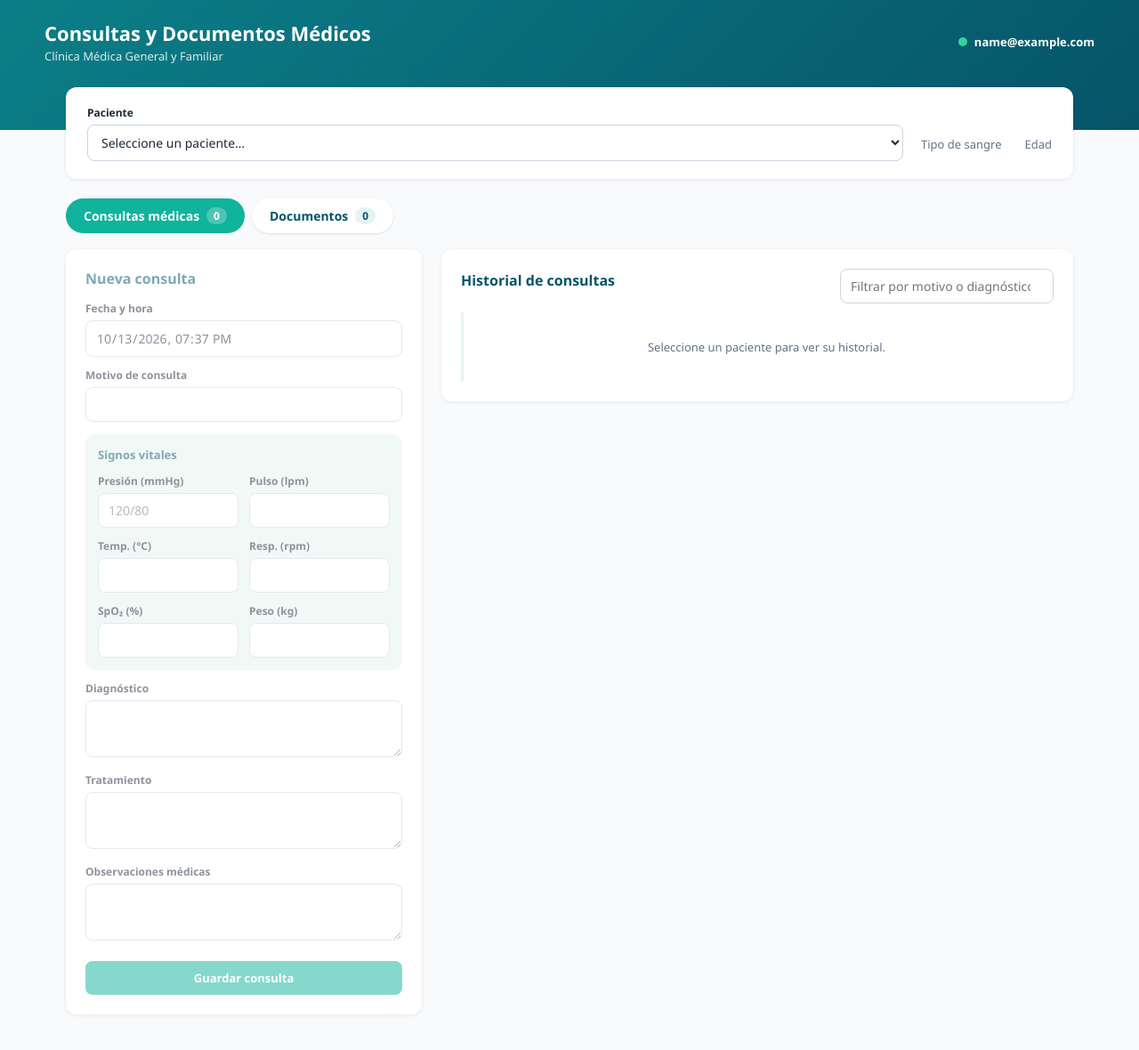
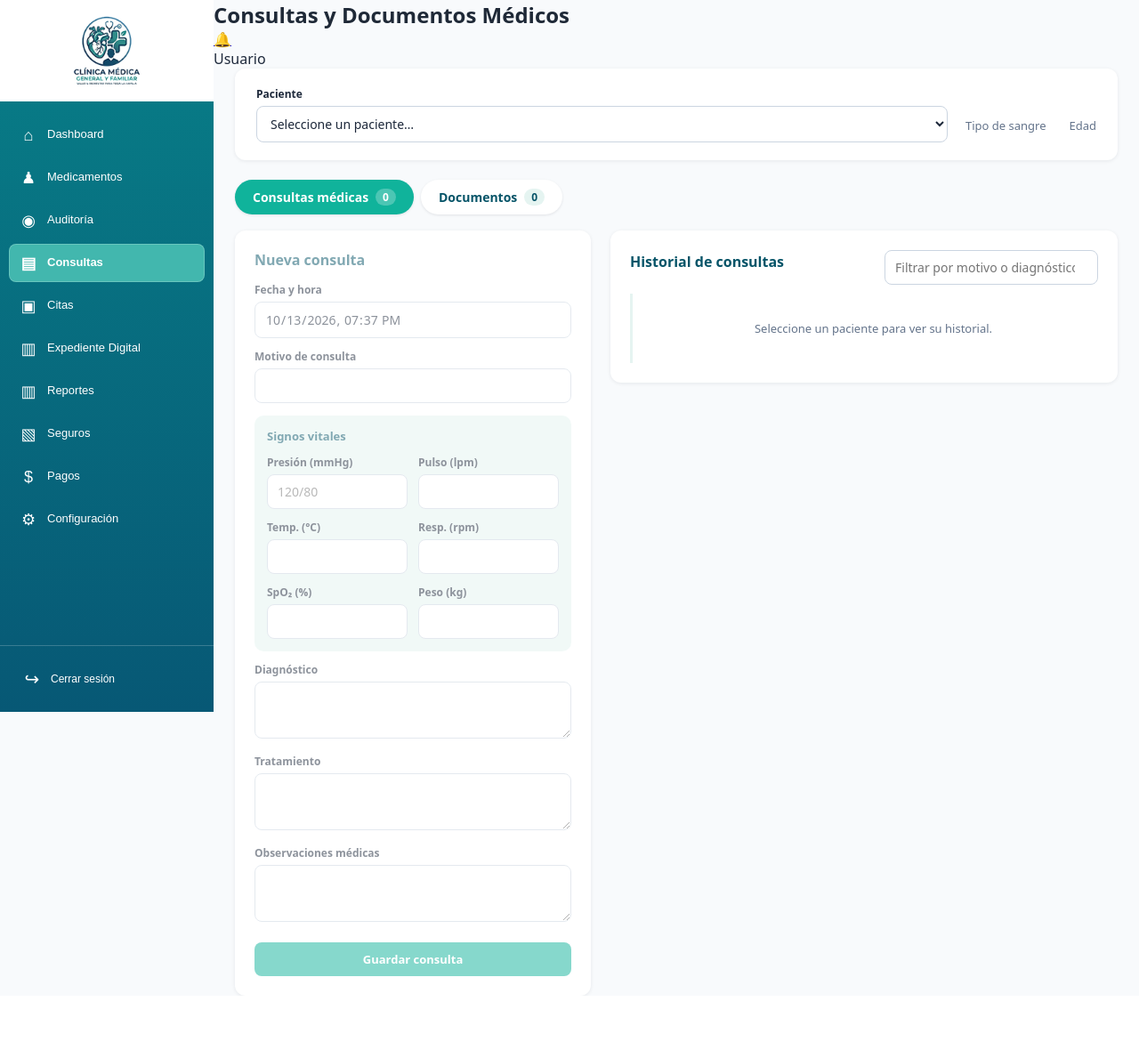
Before and after one commit to jordanibasilio264-afk/Proyecto, a Django app: page /documentos/ in a window 1280 px wide. Shown: the whole page at 89% size. After the commit the page ends 1119 px from the top, so only its background shows below. Run offline with Django 5.2, Linux system fonts and the light colour scheme; the visitor is signed in with stand-in values (Sample User, id 1).

Commit message:
Se esta arreglando documentos.

```diff
--- a/Clinica/apps/Dashboard/views.py
+++ b/Clinica/apps/Dashboard/views.py
@@ -7,7 +7,6 @@ def rol_requerido(*roles):
     def decorador(vista):
         @wraps(vista)
         def wrapper(request, *args, **kwargs):
-            print(repr(request.user.rol), type(request.user.rol))
             if not request.user.is_authenticated:
                 from django.contrib.auth.views import redirect_to_login
                 return redirect_to_login(request.get_full_path())
--- a/Clinica/apps/Documentos/static/Css/documentos.css
+++ b/Clinica/apps/Documentos/static/Css/documentos.css
@@ -1,85 +1,412 @@
-:root{
-  --teal-1:#0b7f87; --teal-2:#065468; --accent:#10b39b; --mint:#e5f4f1;
-  --bg:#f8fafc; --ink:#1e293b; --muted:#64748b; --line:#e2e8f0; --th:#f3f4f6;
-  --ok:#10b981; --danger:#dc2626;
+:root {
+  --teal-1: #0b7f87;
+  --teal-2: #065468;
+  --accent: #10b39b;
+  --mint: #e5f4f1;
+  --bg: #f8fafc;
+  --ink: #1e293b;
+  --muted: #64748b;
+  --line: #e2e8f0;
+  --th: #f3f4f6;
+  --ok: #10b981;
+  --danger: #dc2626;
 }
-*{box-sizing:border-box;margin:0;padding:0}
-body{font-family:"Segoe UI",Arial,sans-serif;background:var(--bg);color:var(--ink);min-height:100vh}
 
-/* Encabezado */
-.hero{background:linear-gradient(135deg,var(--teal-1),var(--teal-2));color:#fff;padding:22px 32px 74px}
-.hero-row{display:flex;justify-content:space-between;align-items:center;gap:16px;max-width:1180px;margin:0 auto}
-.hero h1{font-size:22px}
-.hero p{font-size:13px;opacity:.85;margin-top:2px}
-.user{font-size:13px;font-weight:600;display:flex;align-items:center;gap:8px}
-.user::before{content:"";width:10px;height:10px;border-radius:50%;background:#34d399}
+* {
+  box-sizing: border-box;
+  margin: 0;
+  padding: 0
+}
 
-.wrap{max-width:1180px;margin:-48px auto 40px;padding:0 24px}
-.card{background:#fff;border-radius:12px;box-shadow:0 1px 4px rgba(15,23,42,.08)}
+.header-title {
+  font-size: 1.5rem;
+  font-weight: 700;
+  color: #1F2937;
+}
+
+body.app-container{
+  font-family: ui-sans-serif, system-ui, Arial, sans-serif;
+  background: var(--bg);
+  color: var(--ink);
+  min-height: 100vh
+}
+
+.main-content {
+  margin-left: 240px;
+  width: calc(100% - 240px);
+  max-width: none;
+  min-height: 100vh;
+  display: flex;
+  flex-direction: column;
+  overflow-y: auto;
+}
+
+.wrap {
+  max-width: 1180px;
+  padding: 0 24px
+}
+
+.card {
+  background: #fff;
+  border-radius: 12px;
+  box-shadow: 0 1px 4px rgba(15, 23, 42, .08)
+}
 
 /* Selector de paciente */
-.patient{display:flex;align-items:flex-end;gap:20px;padding:20px 24px;flex-wrap:wrap}
-.patient .pick{flex:1;min-width:260px}
-.patient-info{display:flex;gap:26px;font-size:13px;color:var(--muted);padding-bottom:10px}
-.patient-info b{display:block;color:var(--ink);font-size:14px}
+.patient {
+  display: flex;
+  align-items: flex-end;
+  gap: 20px;
+  padding: 20px 24px;
+  flex-wrap: wrap
+}
+
+.patient .pick {
+  flex: 1;
+  min-width: 260px
+}
+
+.patient-info {
+  display: flex;
+  gap: 26px;
+  font-size: 13px;
+  color: var(--muted);
+  padding-bottom: 10px
+}
+
+.patient-info b {
+  display: block;
+  color: var(--ink);
+  font-size: 14px
+}
 
 /* Pestañas */
-.tabs{display:flex;gap:8px;margin:22px 0 18px}
-.tab{border:0;background:#fff;color:var(--teal-2);font:inherit;font-weight:600;font-size:14px;padding:10px 20px;border-radius:99px;cursor:pointer;box-shadow:0 1px 3px rgba(15,23,42,.1);display:flex;gap:8px;align-items:center}
-.tab.active{background:var(--accent);color:#fff}
-.count{background:var(--mint);color:var(--teal-2);font-size:12px;border-radius:99px;padding:1px 8px}
-.tab.active .count{background:rgba(255,255,255,.25);color:#fff}
-.panel{display:none;grid-template-columns:400px 1fr;gap:22px;align-items:start}
-.panel.active{display:grid}
+.tabs {
+  display: flex;
+  gap: 8px;
+  margin: 22px 0 18px
+}
+
+.tab {
+  border: 0;
+  background: #fff;
+  color: var(--teal-2);
+  font: inherit;
+  font-weight: 600;
+  font-size: 14px;
+  padding: 10px 20px;
+  border-radius: 99px;
+  cursor: pointer;
+  box-shadow: 0 1px 3px rgba(15, 23, 42, .1);
+  display: flex;
+  gap: 8px;
+  align-items: center
+}
+
+.tab.active {
+  background: var(--accent);
+  color: #fff
+}
+
+.count {
+  background: var(--mint);
+  color: var(--teal-2);
+  font-size: 12px;
+  border-radius: 99px;
+  padding: 1px 8px
+}
+
+.tab.active .count {
+  background: rgba(255, 255, 255, .25);
+  color: #fff
+}
+
+.panel {
+  display: none;
+  grid-template-columns: 400px 1fr;
+  gap: 22px;
+  align-items: start
+}
+
+.panel.active {
+  display: grid
+}
 
 /* Formularios */
-.form{padding:22px;position:sticky;top:16px}
-.form h2,.history h2{font-size:16px;margin-bottom:14px;color:var(--teal-2)}
-.form fieldset{border:0}
-.form fieldset:disabled{opacity:.5}
-label{display:block;font-size:12px;font-weight:600;margin:12px 0 5px}
-input,select,textarea{width:100%;font:inherit;font-size:14px;padding:9px 11px;border:1px solid #cbd5e1;border-radius:8px;background:#fff;color:var(--ink)}
-input:focus,select:focus,textarea:focus,button:focus-visible{outline:2px solid var(--accent);outline-offset:1px}
-textarea{resize:vertical;min-height:64px}
-.vitals{display:grid;grid-template-columns:1fr 1fr;gap:0 12px;background:var(--mint);border-radius:10px;padding:2px 14px 14px;margin-top:14px}
-.vitals h3{grid-column:1/-1;font-size:13px;color:var(--teal-2);margin-top:12px}
+.form {
+  padding: 22px;
+  position: sticky;
+  top: 16px
+}
 
-.btn{border:0;border-radius:8px;padding:10px 18px;font:inherit;font-size:13px;font-weight:600;cursor:pointer;background:var(--accent);color:#fff;text-decoration:none;display:inline-block}
-.btn:hover{filter:brightness(.93)}
-.btn.block{width:100%;margin-top:18px}
-.btn-ghost{background:var(--mint);color:var(--teal-2)}
-.btn-danger{background:#fee2e2;color:var(--danger)}
-.btn-sm{padding:6px 12px;font-size:12px}
+.form h2,
+.history h2 {
+  font-size: 16px;
+  margin-bottom: 14px;
+  color: var(--teal-2)
+}
+
+.form fieldset {
+  border: 0
+}
+
+.form fieldset:disabled {
+  opacity: .5
+}
+
+label {
+  display: block;
+  font-size: 12px;
+  font-weight: 600;
+  margin: 12px 0 5px
+}
+
+input,
+select,
+textarea {
+  width: 100%;
+  font: inherit;
+  font-size: 14px;
+  padding: 9px 11px;
+  border: 1px solid #cbd5e1;
+  border-radius: 8px;
+  background: #fff;
+  color: var(--ink)
+}
+
+input:focus,
+select:focus,
+textarea:focus,
+button:focus-visible {
+  outline: 2px solid var(--accent);
+  outline-offset: 1px
+}
+
+textarea {
+  resize: vertical;
+  min-height: 64px
+}
+
+.vitals {
+  display: grid;
+  grid-template-columns: 1fr 1fr;
+  gap: 0 12px;
+  background: var(--mint);
+  border-radius: 10px;
+  padding: 2px 14px 14px;
+  margin-top: 14px
+}
+
+.vitals h3 {
+  grid-column: 1/-1;
+  font-size: 13px;
+  color: var(--teal-2);
+  margin-top: 12px
+}
+
+.btn {
+  border: 0;
+  border-radius: 8px;
+  padding: 10px 18px;
+  font: inherit;
+  font-size: 13px;
+  font-weight: 600;
+  cursor: pointer;
+  background: var(--accent);
+  color: #fff;
+  text-decoration: none;
+  display: inline-block
+}
+
+.btn:hover {
+  filter: brightness(.93)
+}
+
+.btn.block {
+  width: 100%;
+  margin-top: 18px
+}
+
+.btn-ghost {
+  background: var(--mint);
+  color: var(--teal-2)
+}
+
+.btn-danger {
+  background: #fee2e2;
+  color: var(--danger)
+}
+
+.btn-sm {
+  padding: 6px 12px;
+  font-size: 12px
+}
 
 /* Historial */
-.history{padding:22px}
-.head-row{display:flex;justify-content:space-between;align-items:center;gap:12px;margin-bottom:6px}
-.head-row input{max-width:240px}
-.timeline{display:flex;flex-direction:column;gap:14px;margin-top:10px;border-left:3px solid var(--mint);padding-left:18px}
-.entry{position:relative;border:1px solid var(--line);border-radius:10px;padding:14px 16px}
-.entry::before{content:"";position:absolute;left:-26px;top:18px;width:11px;height:11px;border-radius:50%;background:var(--accent);box-shadow:0 0 0 3px #fff}
-.entry-head{display:flex;justify-content:space-between;gap:10px;font-weight:600;font-size:14px}
-.entry small{color:var(--muted);font-weight:400}
-.chips{display:flex;flex-wrap:wrap;gap:6px;margin:8px 0}
-.chip{background:var(--mint);color:var(--teal-2);font-size:12px;padding:3px 9px;border-radius:99px}
-.entry p{font-size:13px;margin-top:5px;line-height:1.45}
-.entry p b{color:var(--teal-1)}
-.empty{color:var(--muted);font-size:13px;text-align:center;padding:30px 10px}
+.history {
+  padding: 22px
+}
+
+.head-row {
+  display: flex;
+  justify-content: space-between;
+  align-items: center;
+  gap: 12px;
+  margin-bottom: 6px
+}
+
+.head-row input {
+  max-width: 240px
+}
+
+.timeline {
+  display: flex;
+  flex-direction: column;
+  gap: 14px;
+  margin-top: 10px;
+  border-left: 3px solid var(--mint);
+  padding-left: 18px
+}
+
+.entry {
+  position: relative;
+  border: 1px solid var(--line);
+  border-radius: 10px;
+  padding: 14px 16px
+}
+
+.entry::before {
+  content: "";
+  position: absolute;
+  left: -26px;
+  top: 18px;
+  width: 11px;
+  height: 11px;
+  border-radius: 50%;
+  background: var(--accent);
+  box-shadow: 0 0 0 3px #fff
+}
+
+.entry-head {
+  display: flex;
+  justify-content: space-between;
+  gap: 10px;
+  font-weight: 600;
+  font-size: 14px
+}
+
+.entry small {
+  color: var(--muted);
+  font-weight: 400
+}
+
+.chips {
+  display: flex;
+  flex-wrap: wrap;
+  gap: 6px;
+  margin: 8px 0
+}
+
+.chip {
+  background: var(--mint);
+  color: var(--teal-2);
+  font-size: 12px;
+  padding: 3px 9px;
+  border-radius: 99px
+}
+
+.entry p {
+  font-size: 13px;
+  margin-top: 5px;
+  line-height: 1.45
+}
+
+.entry p b {
+  color: var(--teal-1)
+}
+
+.empty {
+  color: var(--muted);
+  font-size: 13px;
+  text-align: center;
+  padding: 30px 10px
+}
 
 /* Documentos */
-table{width:100%;border-collapse:collapse;margin-top:10px}
-th{background:var(--th);font-size:12px;text-align:left;padding:11px 14px}
-td{padding:12px 14px;font-size:13px;border-top:1px solid var(--line);vertical-align:middle}
-td.act{text-align:right;white-space:nowrap}
-td.act>*{margin-left:6px}
-.table-wrap{overflow-x:auto}
+table {
+  width: 100%;
+  border-collapse: collapse;
+  margin-top: 10px
+}
 
-.toast{position:fixed;bottom:22px;right:22px;background:var(--teal-2);color:#fff;padding:12px 18px;border-radius:8px;font-size:13px;opacity:0;transform:translateY(10px);transition:.25s;z-index:40}
-.toast.show{opacity:1;transform:none}
+th {
+  background: var(--th);
+  font-size: 12px;
+  text-align: left;
+  padding: 11px 14px
+}
 
-@media(max-width:900px){
-  .panel.active{grid-template-columns:1fr}
-  .form{position:static}
-  .hero{padding:18px 20px 70px}
+td {
+  padding: 12px 14px;
+  font-size: 13px;
+  border-top: 1px solid var(--line);
+  vertical-align: middle
 }
-@media(prefers-reduced-motion:reduce){*{transition:none!important}}
+
+td.act {
+  text-align: right;
+  white-space: nowrap
+}
+
+td.act>* {
+  margin-left: 6px
+}
+
+.table-wrap {
+  overflow-x: auto
+}
+
+.toast {
+  position: fixed;
+  bottom: 22px;
+  right: 22px;
+  background: var(--teal-2);
+  color: #fff;
+  padding: 12px 18px;
+  border-radius: 8px;
+  font-size: 13px;
+  opacity: 0;
+  transform: translateY(10px);
+  transition: .25s;
+  z-index: 40
+}
+
+.toast.show {
+  opacity: 1;
+  transform: none
+}
+
+/* RESPONSIVE PARA CELULARES */
+@media (max-width: 768px) {
+  .btn-hamburger {
+    display: block;
+  }
+
+  .main-content {
+    margin-left: 0;
+    width: 100%;
+    max-width: 100%;
+  }
+
+  .actions-grid {
+    grid-template-columns: 1fr;
+  }
+
+  .form-grid-2 {
+    grid-template-columns: 1fr;
+  }
+
+  .header-title {
+    font-size: 1.1rem;
+  }
+}
--- a/Clinica/apps/Documentos/templates/documentos.html
+++ b/Clinica/apps/Documentos/templates/documentos.html
@@ -1,20 +1,28 @@
 {% load static %}
 <!DOCTYPE html>
 <html lang="es">
+
 <head>
   <meta charset="UTF-8">
   <meta name="viewport" content="width=device-width, initial-scale=1">
   <title>Consultas y Documentos Médicos</title>
   <link rel="stylesheet" href="{% static 'Css/documentos.css' %}">
+  <link rel="stylesheet" href="{% static 'css/siderbar.css' %}">
 </head>
-<body>
-  <header class="hero">
-    <div class="hero-row">
+
+<body class="app-container">
+  {% include 'includes/sidebar.html' %}
+  <main class="main-content">
+    <header class="main-header">
       <div>
-        <h1>Consultas y Documentos Médicos</h1>
-        <p>Clínica Médica General y Familiar</p>
+        <h2 class="header-title">Consultas y Documentos Médicos</h2>
       </div>
-      <span class="user">{{ request.user.get_username|default:"Usuario" }}</span>
+      <div class="user-status-container">
+        <a href="{% url 'notificaciones' %}">🔔</a>
+        <div class="user-profile">
+          <span>{{ request.user.username|default:"Usuario" }}</span>
+          <i class="user-avatar"></i>
+        </div>
       </div>
     </header>
 
@@ -28,7 +36,8 @@
           <select id="paciente">
             <option value="">Seleccione un paciente…</option>
             {% for p in pacientes %}
-            <option value="{{ p.id }}" data-sangre="{{ p.tipo_sangre }}" data-edad="{{ p.edad }}">{{ p.nombre }}</option>
+            <option value="{{ p.id }}" data-sangre="{{ p.tipo_sangre }}" data-edad="{{ p.edad }}">{{ p.nombre }}
+            </option>
             {% empty %}
             <option value="1" data-sangre="O+" data-edad="34">María Pérez (demo)</option>
             <option value="2" data-sangre="A-" data-edad="52">José Martínez (demo)</option>
@@ -43,7 +52,8 @@
       </section>
 
       <nav class="tabs" aria-label="Secciones">
-      <button class="tab active" data-tab="consultas">Consultas médicas <span class="count" id="nCons">0</span></button>
+        <button class="tab active" data-tab="consultas">Consultas médicas <span class="count"
+            id="nCons">0</span></button>
         <button class="tab" data-tab="documentos">Documentos <span class="count" id="nDocs">0</span></button>
       </nav>
 
@@ -93,8 +103,11 @@
             <h2>Subir documento</h2>
             <label for="dTipo" style="margin-top:0">Tipo</label>
             <select id="dTipo">
-            <option>Laboratorio</option><option>Imagen / Rayos X</option>
-            <option>Receta</option><option>Informe médico</option><option>Otro</option>
+              <option>Laboratorio</option>
+              <option>Imagen / Rayos X</option>
+              <option>Receta</option>
+              <option>Informe médico</option>
+              <option>Otro</option>
             </select>
             <label for="dFile">Archivo</label>
             <input type="file" id="dFile" required>
@@ -109,15 +122,24 @@
           <h2>Documentos del paciente</h2>
           <div class="table-wrap">
             <table>
-            <thead><tr><th>Archivo</th><th>Tipo</th><th>Fecha</th><th></th></tr></thead>
+              <thead>
+                <tr>
+                  <th>Archivo</th>
+                  <th>Tipo</th>
+                  <th>Fecha</th>
+                  <th></th>
+                </tr>
+              </thead>
               <tbody id="tbDocs"></tbody>
             </table>
           </div>
         </div>
       </section>
     </div>
+  </main>
 
   <div class="toast" id="toast" role="status"></div>
   <script src="{% static 'Js/documentos.js' %}"></script>
 </body>
+
 </html>
--- a/Clinica/apps/Expedientes/templates/expedientes.html
+++ b/Clinica/apps/Expedientes/templates/expedientes.html
@@ -14,12 +14,9 @@
 
   {% include 'includes/sidebar.html' %}
 
-
   <main class="main-content">
     <header class="main-header">
-      <div class="header-left">
-        <!-- Botón hamburguesa móvil conectado al checkbox del sidebar -->
-
+      <div>
         <h2 class="header-title">Expediente Clínico Digital</h2>
       </div>
       <div class="user-status-container">
--- a/Clinica/apps/Expedientes/views.py
+++ b/Clinica/apps/Expedientes/views.py
@@ -16,6 +16,6 @@ def rol_requerido(*roles):
     return decorador
 
 
-@rol_requerido("admin", "recepcionista", "medico")
+@rol_requerido("ADMIN", "RECEPCIONISTA", "MEDICO")
 def expedientes(request):
     return render(request,"expedientes.html")
--- a/Clinica/apps/usuarios/models.py
+++ b/Clinica/apps/usuarios/models.py
@@ -90,7 +90,7 @@ PERMISOS_POR_ROL = {
     # Solo ve lo suyo: filtra por paciente=request.user en las vistas.
     "PACIENTE": {
         "pagos.ver","recetas.ver", "recetas.imprimir",
-        "notificaciones.ver",
+        "notificaciones.ver","configuracion.ver",
     },
 }
 
```
Lines whose indentation alone changed are shown as unchanged.
